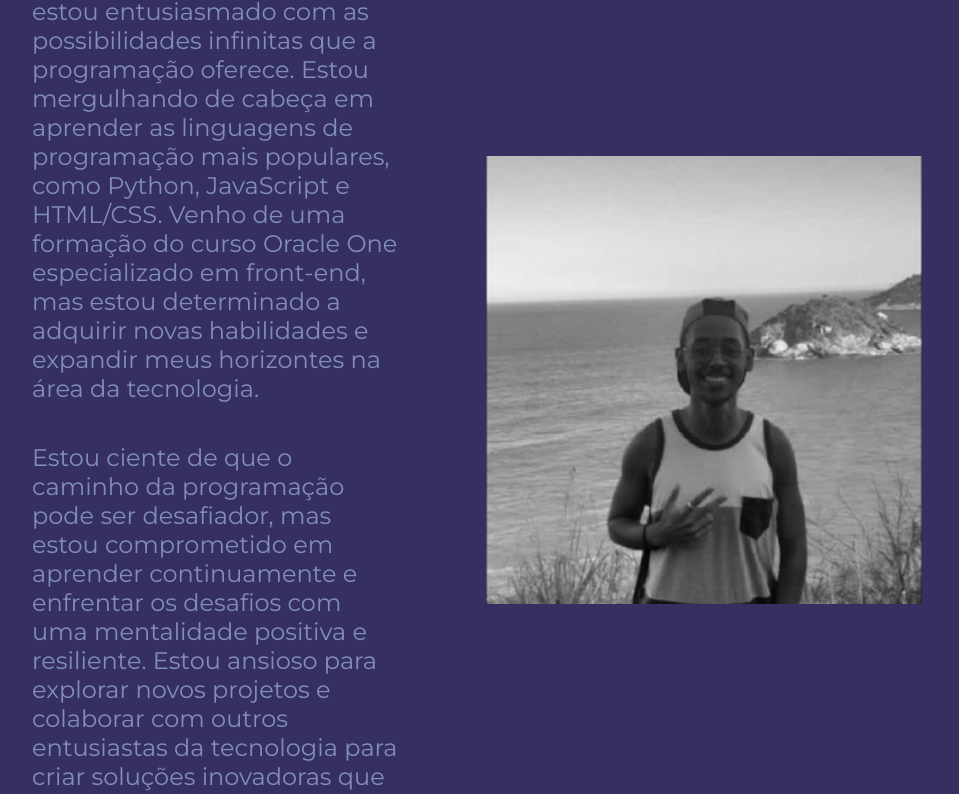
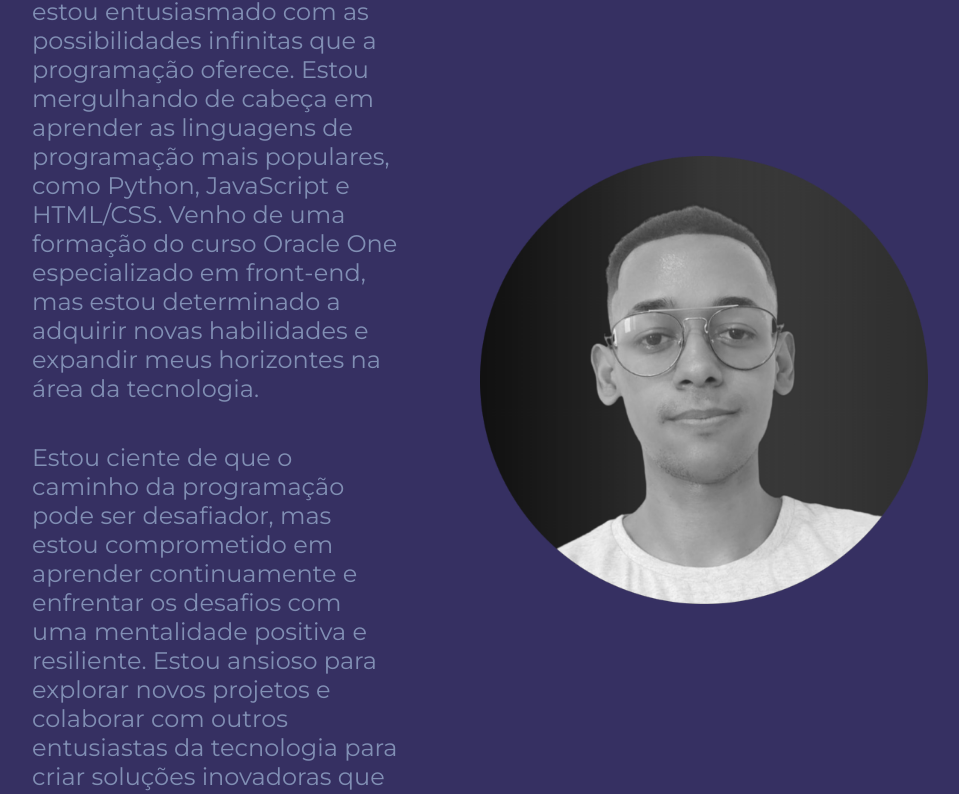
Before and after one commit to GustavoNobre/portfolio, a plain HTML site: page about.html in a window 1280 px wide. Shown: the part 497-1291 px from the top of the page, without its empty margins (160-1119 px from the left). Drawn offline with nearby package versions, Linux system fonts and the light colour scheme.

Commit message:
trocando imagens

```diff
--- a/about.html
+++ b/about.html
@@ -30,7 +30,7 @@
             Vamos aprender e crescer juntos nessa jornada emocionante da programação!
         </p>
         </section>
-        <img class="apresentacao__imagem" src="./img/eu.png" alt="Foto da Joana santos Programando">
+        <img class="apresentacao__imagem" src="./img/profile-pic.png" alt="Minha foto">
     </main>
 
     <footer class="rodape">
```
Also changed, not shown: index.html (+1 -1 lines), img/eu.png (deleted), img/profile-pic.png (added).
